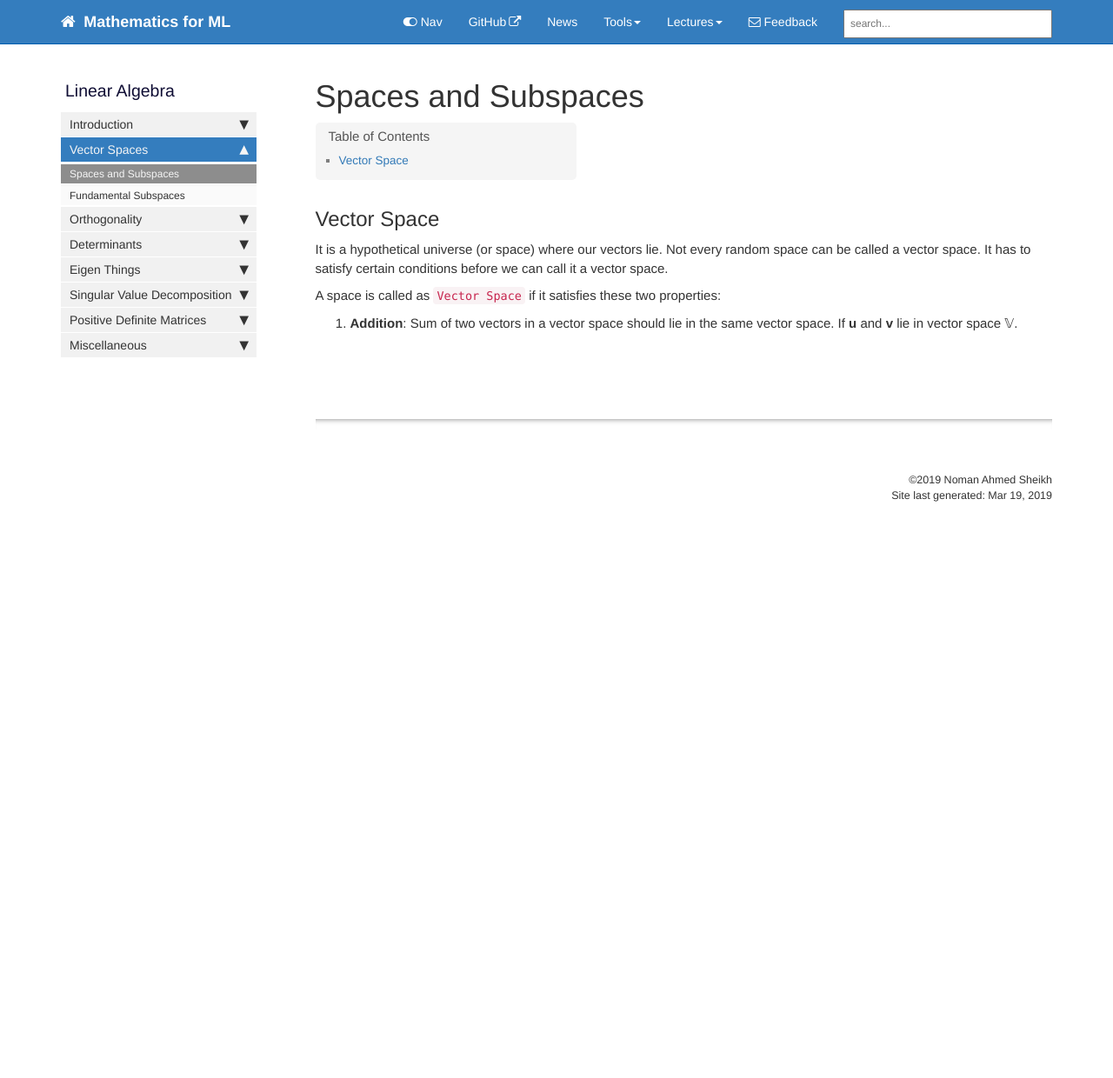
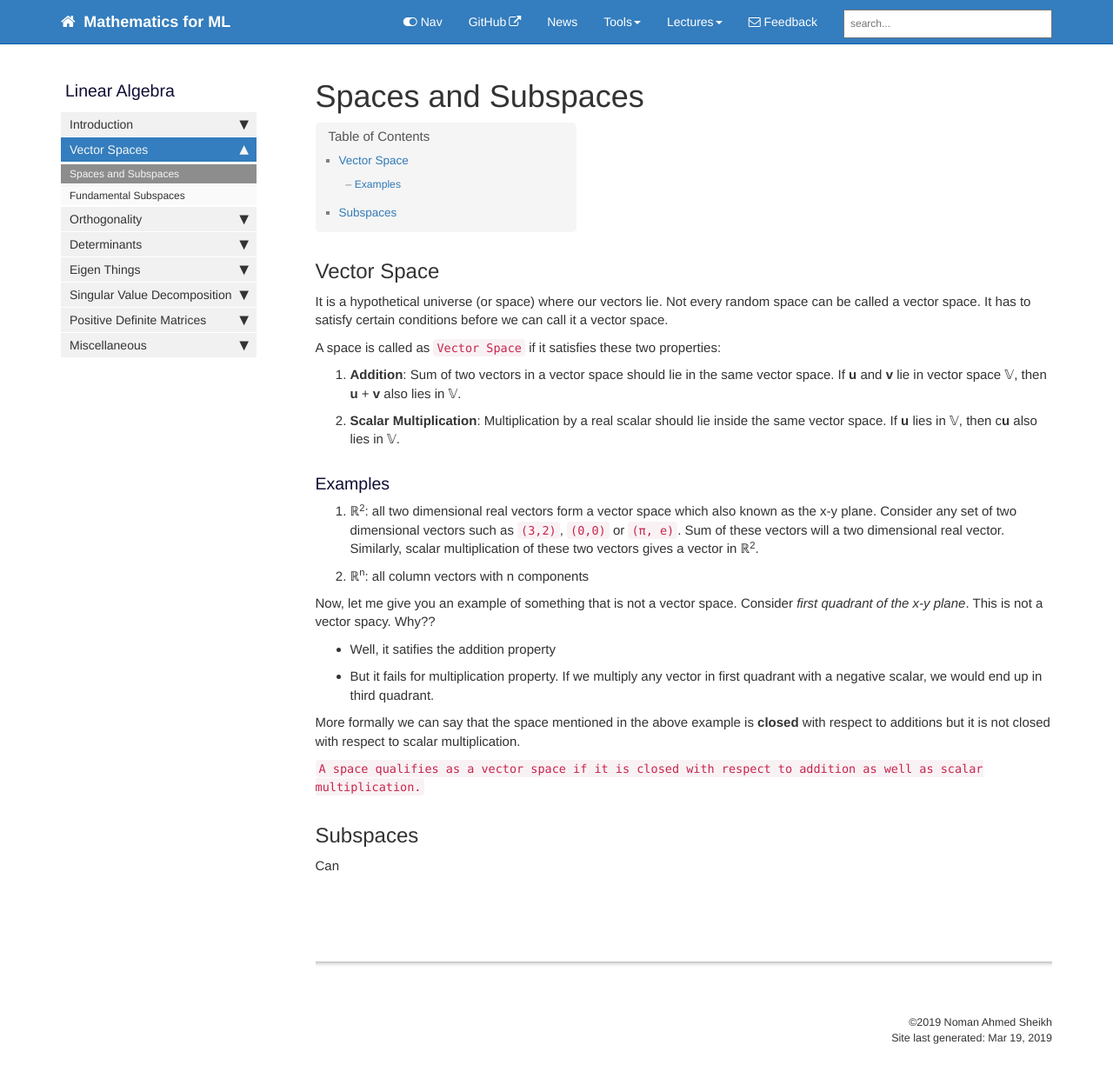
Before and after one commit to nomanahmedsheikh/LinearAlgebra, a Jekyll site: the page built from pages/linalg/spaces_subspaces.md, in a window 1280 px wide and 1254 px high. Shown: the top 1240 px of the window at 87% size. Built offline with Jekyll 4.4.1, drawn with Linux system fonts in a browser that asks for light colours; nearby versions of some CDN libraries; comment, search, counter and statistics services are not loaded.

Commit message:
WIP | vector space

````diff
--- a/pages/linalg/spaces_subspaces.md
+++ b/pages/linalg/spaces_subspaces.md
@@ -12,4 +12,26 @@ It has to satisfy certain conditions before we can call it a vector space.
 
 A space is called as `Vector Space` if it satisfies these two properties:
 1. **Addition**: Sum of two vectors in a vector space should lie in the same vector space.
-If **u** and **v** lie in vector space 𝕍.
+If **u** and **v** lie in vector space 𝕍, then **u** + **v** also lies in 𝕍.
+2. **Scalar Multiplication**: Multiplication by a real scalar should lie inside the same vector space.
+If **u** lies in 𝕍, then c**u** also lies in 𝕍.
+
+### Examples
+1. ℝ<sup>2</sup>: all two dimensional real vectors form a vector space which also known as the x-y plane.
+Consider any set of two dimensional vectors such as `(3,2)`, `(0,0)` or `(π, e)`.
+Sum of these vectors will a two dimensional real vector. Similarly, scalar multiplication of these two vectors gives a vector in ℝ<sup>2</sup>.
+
+2. ℝ<sup>n</sup>: all column vectors with n components
+
+Now, let me give you an example of something that is not a vector space.
+Consider _first quadrant of the x-y plane_. This is not a vector spacy. Why??
+- Well, it satifies the addition property
+- But it fails for multiplication property. If we multiply any vector in first quadrant with a negative scalar, we would end up in third quadrant.
+
+More formally we can say that the space mentioned in the above example is **closed** with respect to additions but it is not closed with respect to scalar multiplication.
+
+```A space qualifies as a vector space if it is closed with respect to addition as well as scalar multiplication.```
+
+
+## Subspaces
+Can
````
